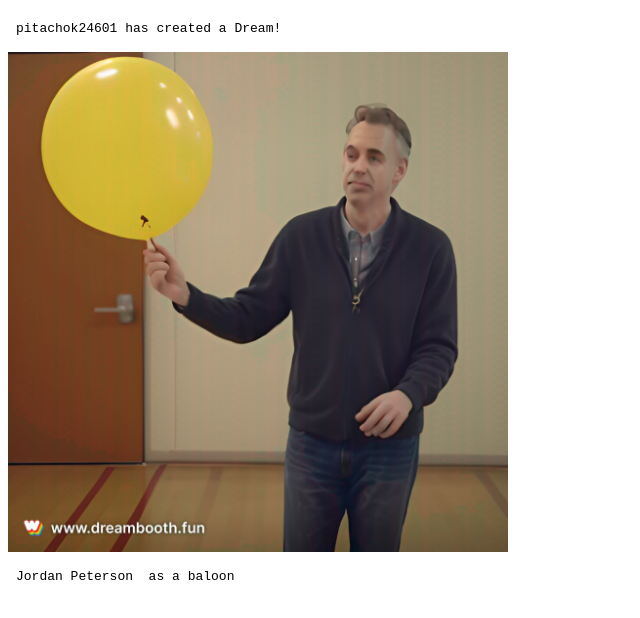
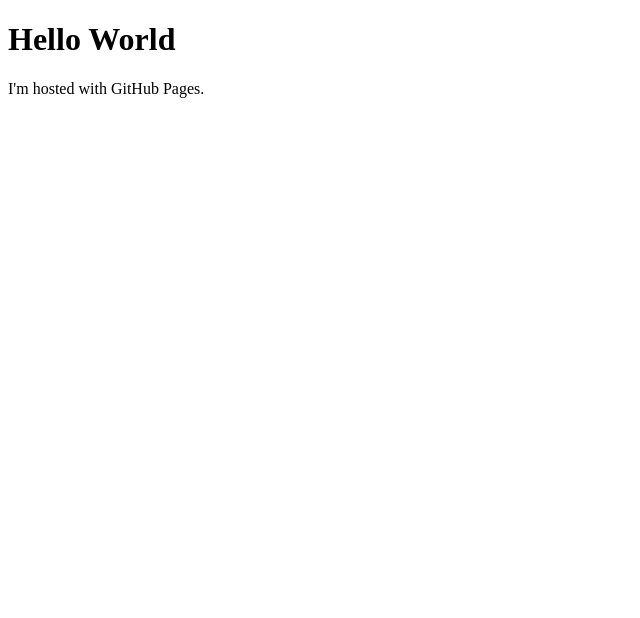
Before and after one commit to samipierre/twitchbot_webpage, a plain HTML site: page index.html in a window 1280 px wide. Shown: the whole page, without its empty margins (0-640 px from the left). Drawn offline with Linux system fonts and the light colour scheme.

Commit message:
try again

```diff
--- a/index.html
+++ b/index.html
@@ -1,17 +1,7 @@
 <!DOCTYPE html>
 <html>
-<body style="background-color: transparent;">
-<meta http-equiv="refresh" content="10">
-
-<div><object data="userinfo.txt" style="width:500px;height:40px;">
-</object></div>
-
-
-
-<a href="https://dream.ai/booth"><img src="image_name.png" style="width:500px;height:500px;opacity:1;filter:alpha(opacity=40);"></a>
-
-<div><object data="prompt.txt" style="width:500px;height:40px;">
-</object></div>
-
+<body>
+<h1>Hello World</h1>
+<p>I'm hosted with GitHub Pages.</p>
 </body>
 </html>
```
